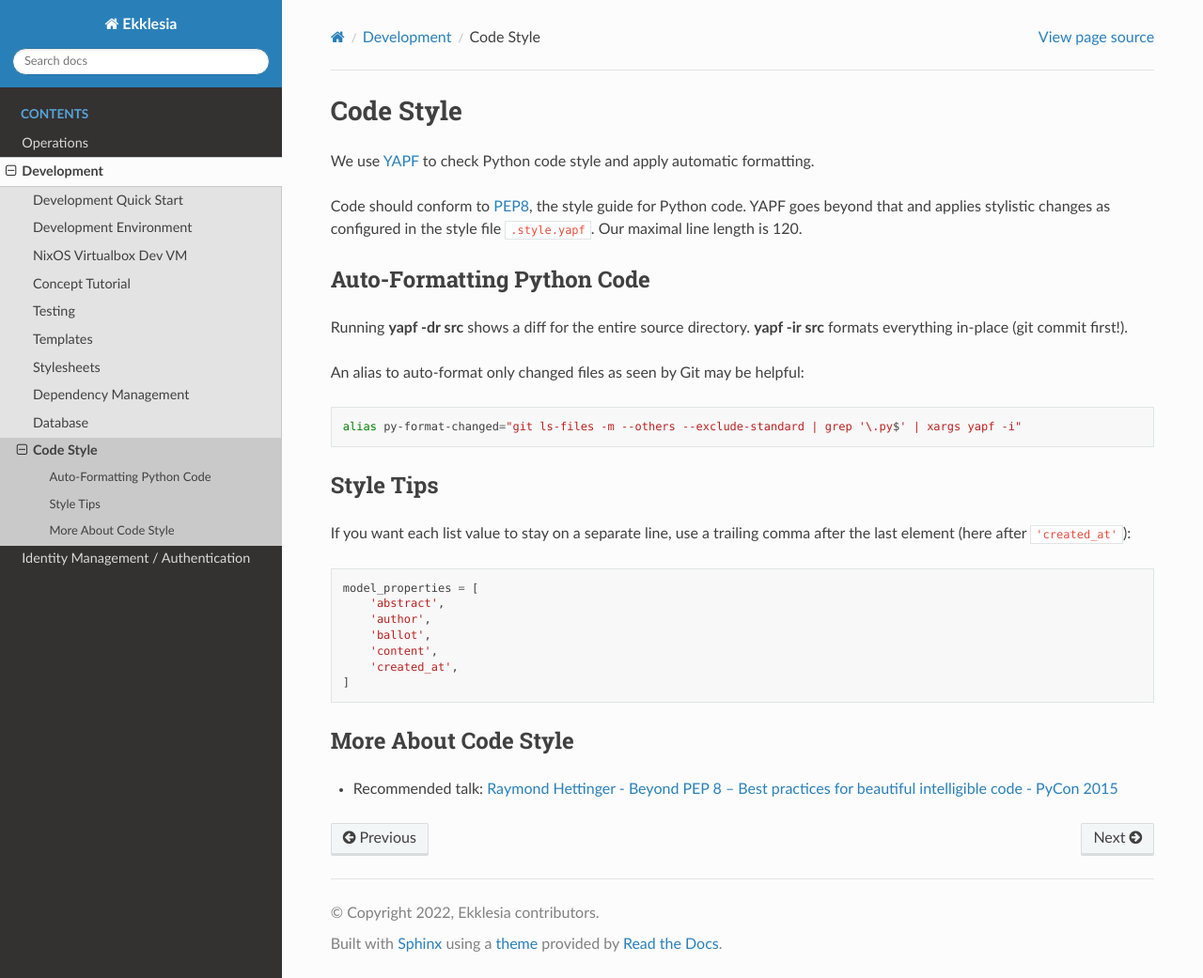
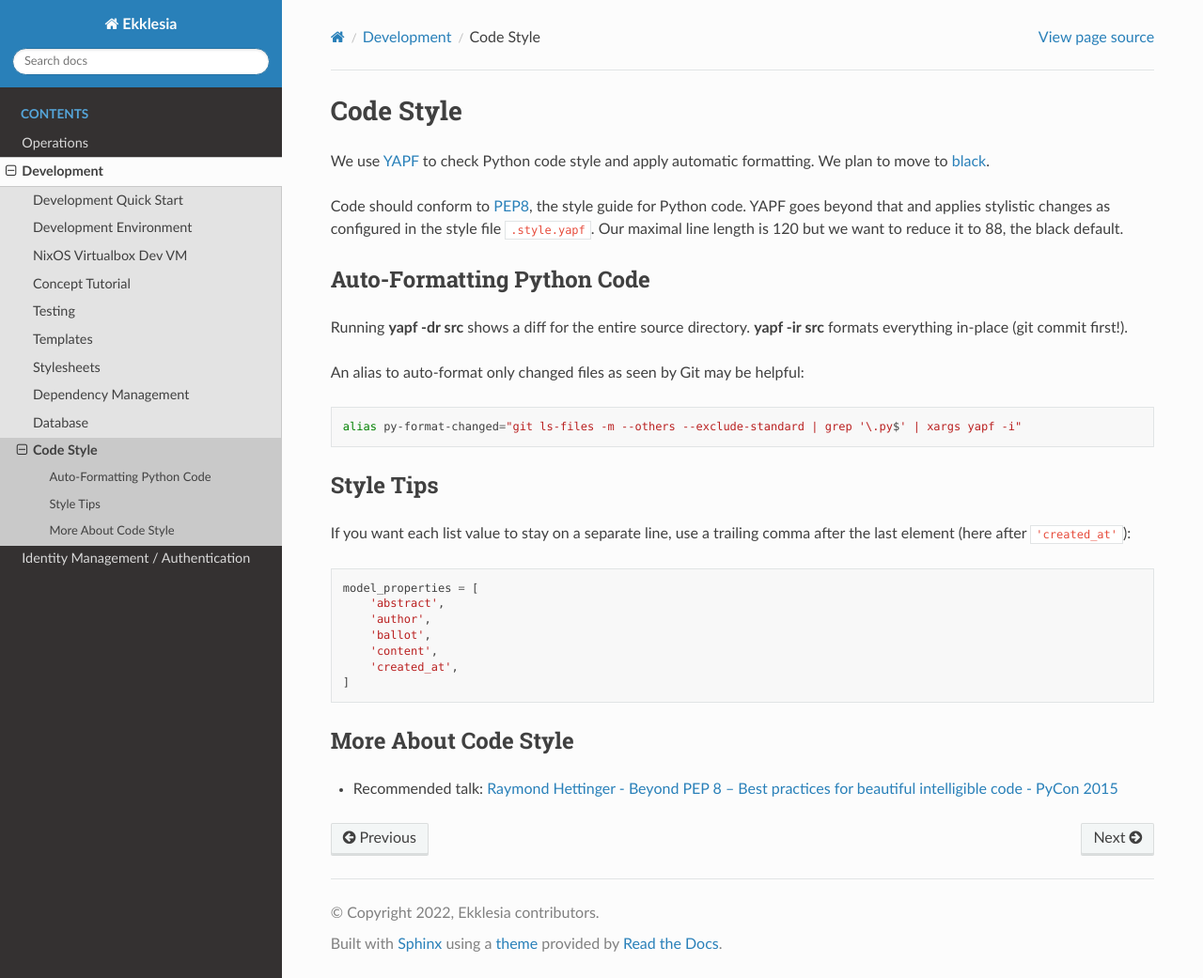
Before and after one commit to edemocracy/ekklesia, a Sphinx documentation site: the page built from docs/development/codestyle.md, in a window 1280 px wide and 1041 px high. Shown: the whole window at 94% size. Built offline with Sphinx 7.4.7 and the Read the Docs theme 2.0.0, drawn with Linux system fonts in a browser that asks for light colours.

Commit message:
dev: add the intention to move to black for code formatting

```diff
--- a/docs/development/codestyle.md
+++ b/docs/development/codestyle.md
@@ -3,11 +3,11 @@
 # Code Style
 
 We use [YAPF](https://github.com/google/yapf) to check Python code style and
-apply automatic formatting.
+apply automatic formatting. We plan to move to [black](https://black.readthedocs.io/en/stable/).
 
 Code should conform to [PEP8](https://www.python.org/dev/peps/pep-0008), the style guide for Python code.
 YAPF goes beyond that and applies stylistic changes as configured in the style file {file}`.style.yapf`.
-Our maximal line length is 120.
+Our maximal line length is 120 but we want to reduce it to 88, the black default.
 
 ## Auto-Formatting Python Code
 
```
